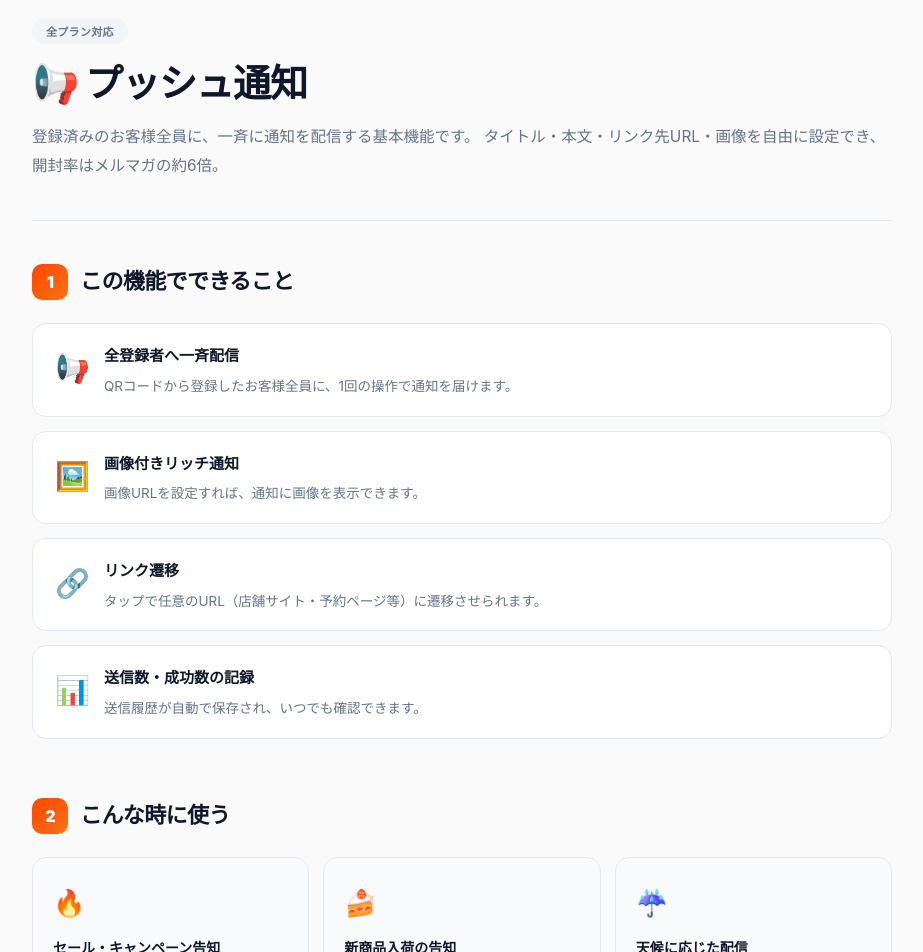
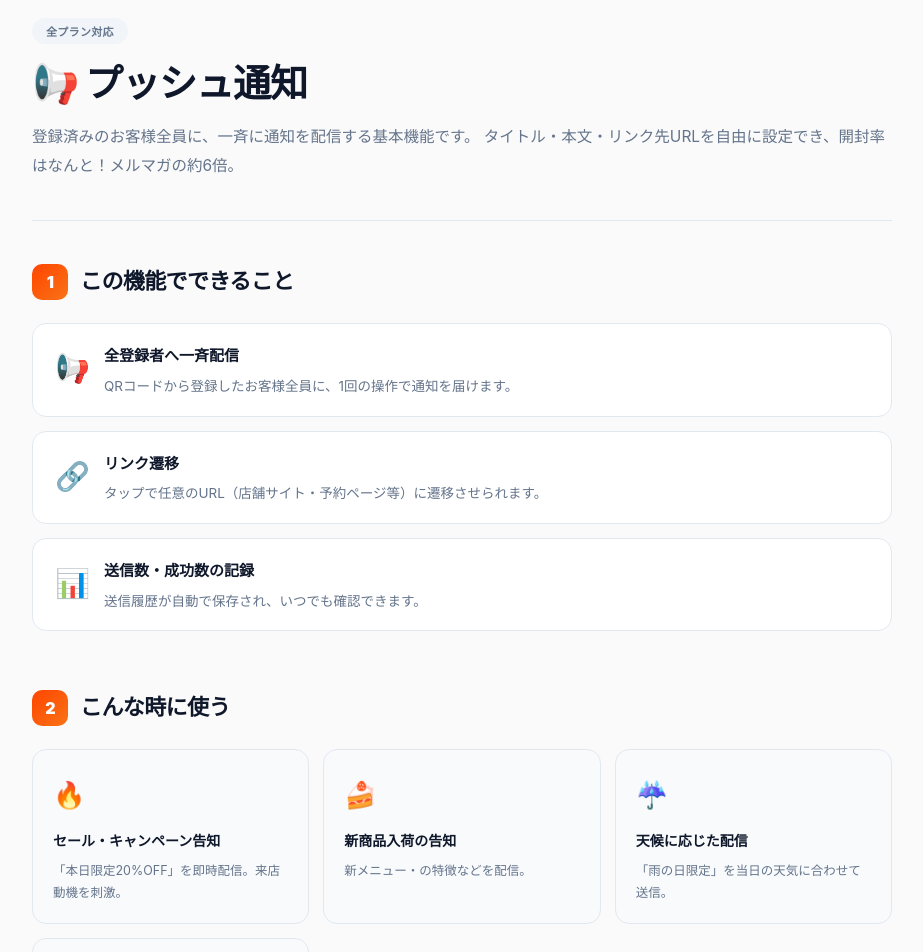
Before and after one commit to thellcishii-lang/push-taro, a Next.js app: page /guide/features/push-notification in a window 1280 px wide. Shown: the part 160-1112 px from the top of the page, without its empty margins (178-1101 px from the left). Built offline with nearby package versions, Linux system fonts and the light colour scheme; no server answers.

Commit message:
Update page.tsx

```diff
--- a/app/guide/features/push-notification/page.tsx
+++ b/app/guide/features/push-notification/page.tsx
@@ -43,7 +43,7 @@ export default function PushNotificationFeature() {
           <h1>📢 プッシュ通知</h1>
           <p>
             登録済みのお客様全員に、一斉に通知を配信する基本機能です。
-            タイトル・本文・リンク先URL・画像を自由に設定でき、開封率はメルマガの約6倍。
+            タイトル・本文・リンク先URLを自由に設定でき、開封率はなんと！メルマガの約6倍。
           </p>
         </div>
 
@@ -53,7 +53,6 @@ export default function PushNotificationFeature() {
           <h2 className="g-h2"><span className="num">1</span>この機能でできること</h2>
           <div className="g-feature-list">
             <div className="g-feature-item"><span className="ico">📢</span><div><strong>全登録者へ一斉配信</strong><p>QRコードから登録したお客様全員に、1回の操作で通知を届けます。</p></div></div>
-            <div className="g-feature-item"><span className="ico">🖼️</span><div><strong>画像付きリッチ通知</strong><p>画像URLを設定すれば、通知に画像を表示できます。</p></div></div>
             <div className="g-feature-item"><span className="ico">🔗</span><div><strong>リンク遷移</strong><p>タップで任意のURL（店舗サイト・予約ページ等）に遷移させられます。</p></div></div>
             <div className="g-feature-item"><span className="ico">📊</span><div><strong>送信数・成功数の記録</strong><p>送信履歴が自動で保存され、いつでも確認できます。</p></div></div>
           </div>
@@ -62,7 +61,7 @@ export default function PushNotificationFeature() {
           <h2 className="g-h2"><span className="num">2</span>こんな時に使う</h2>
           <div className="g-usecase-grid">
             <div className="g-usecase-card"><span className="ico">🔥</span><h4>セール・キャンペーン告知</h4><p>「本日限定20%OFF」を即時配信。来店動機を刺激。</p></div>
-            <div className="g-usecase-card"><span className="ico">🍰</span><h4>新商品入荷の告知</h4><p>新メニュー・新作の画像を添えて配信。</p></div>
+            <div className="g-usecase-card"><span className="ico">🍰</span><h4>新商品入荷の告知</h4><p>新メニュー・の特徴などを配信。</p></div>
             <div className="g-usecase-card"><span className="ico">☔</span><h4>天候に応じた配信</h4><p>「雨の日限定」を当日の天気に合わせて送信。</p></div>
             <div className="g-usecase-card"><span className="ico">⏰</span><h4>アイドルタイム対策</h4><p>「今空いてます」をリアルタイムで配信。</p></div>
           </div>
```
